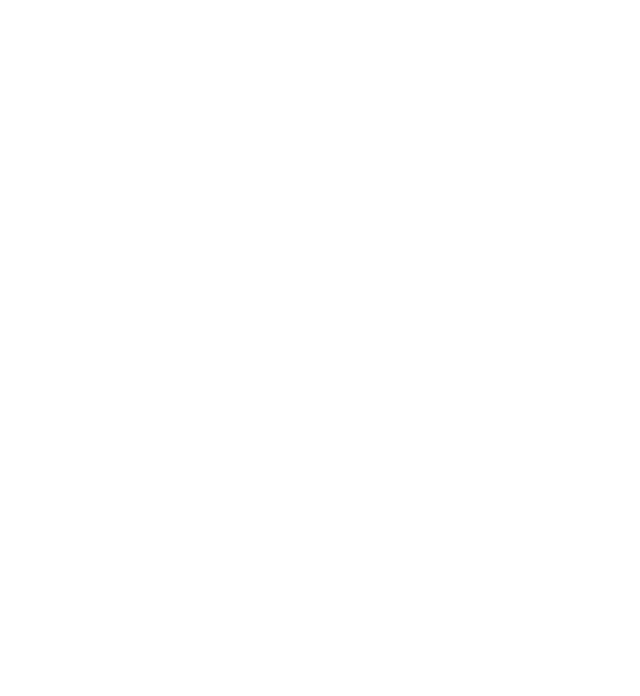
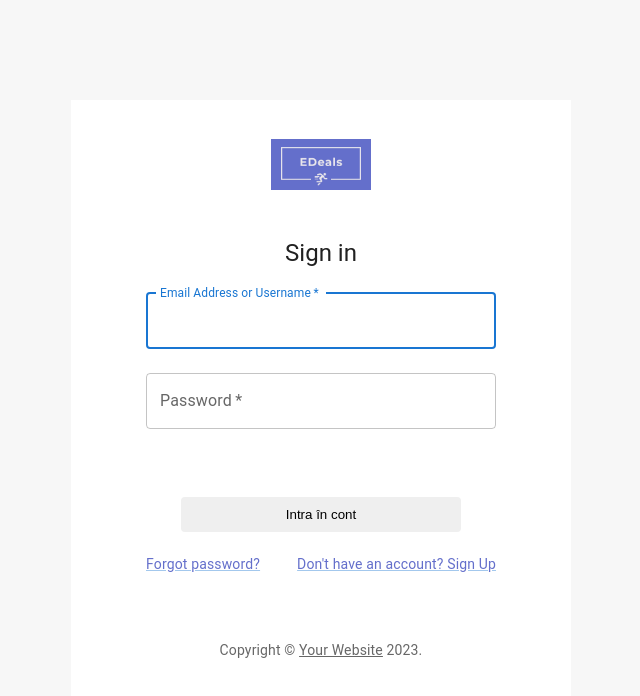
Before and after one commit to AndrewSSB/edeals-web, a React (Create React App) app: page /signin in a window 1280 px wide. Before the commit this address had no page. Shown: the top 696 px of the page, without its empty margins (319-959 px from the left). Built offline with nearby package versions, Linux system fonts and the light colour scheme.

Commit message:
Added sign in and sign up

```diff
--- a/package.json
+++ b/package.json
@@ -14,6 +14,7 @@
     "@types/node": "^16.18.34",
     "@types/react": "^18.2.9",
     "@types/react-dom": "^18.2.4",
+    "axios": "^1.4.0",
     "react": "^18.2.0",
     "react-dom": "^18.2.0",
     "react-router-dom": "^6.12.1",
--- /dev/null
+++ b/src/API/Routes.ts
@@ -0,0 +1,15 @@
+type apiUrls = {
+  login: string;
+  register: string;
+  logout: string;
+  userInfo: string;
+  products: string;
+};
+
+export const ApiUrls: apiUrls = {
+  login: "http://40.113.124.53:5000/core/api/authentication/login",
+  register: "http://40.113.124.53:5000/core/api/authentication/register",
+  logout: "http://40.113.124.53:5000/core/api/authentication/logout",
+  userInfo: "http://40.113.124.53:5000/core/api/user/info",
+  products: "http://40.113.124.53:5000/catalog/api/product/all",
+};
--- /dev/null
+++ b/src/API/auth.tsx
@@ -0,0 +1,44 @@
+import instance from "./instance";
+import { ApiUrls } from "./Routes";
+
+export const registerUser = async (
+  firstName: string,
+  lastName: string,
+  userName: string,
+  email: string,
+  phoneNumber: string,
+  password: string,
+  confirmPassword: string
+) => {
+  const response = await instance.post(`${ApiUrls.register}`, {
+    firstName: firstName,
+    lastName: lastName,
+    userName: userName,
+    email: email,
+    phoneNumber: phoneNumber,
+    password: password,
+    confirmPassword: confirmPassword,
+  });
+
+  return response;
+};
+
+export const loginUser = async (
+  userName: string | null,
+  email: string | null,
+  password: string
+) => {
+  const response = await instance.post(`${ApiUrls.login}`, {
+    userName: userName,
+    email: email,
+    password: password,
+  });
+
+  return response;
+};
+
+export const logoutUser = async () => {
+  const response = await instance.post(`${ApiUrls.logout}`, {});
+
+  return response;
+};
--- /dev/null
+++ b/src/API/instance.tsx
@@ -0,0 +1,12 @@
+import axios from "axios";
+
+const instance = axios.create({
+  headers: {
+    "Content-Type": "application/json",
+    timeout: 1000,
+    Authorization: `Bearer ${localStorage.getItem("userToken")}`,
+  },
+  // .. other options
+});
+
+export default instance;
--- /dev/null
+++ b/src/components/Authentication/SignIn/SignIn.tsx
@@ -0,0 +1,195 @@
+import { useContext, useState } from "react";
+import { UserContext } from "../../../context/UserContext";
+import { useNavigate } from "react-router-dom";
+import { loginUser } from "../../../API/auth";
+import {
+  Alert,
+  AlertTitle,
+  Box,
+  Container,
+  CssBaseline,
+  Grid,
+  Slide,
+  Snackbar,
+  TextField,
+  Typography,
+  createTheme,
+} from "@mui/material";
+import Link from "@mui/material/Link";
+import { LogoImage } from "../../Navbar/NavbarElements";
+import logo from "../../../images/logo.png";
+import { AutenticationButtons } from "../../CustomButtons/CustomButtons";
+
+function Copyright(props: any) {
+  return (
+    <Typography
+      variant="body2"
+      color="text.secondary"
+      align="center"
+      {...props}
+    >
+      {"Copyright © "}
+      <Link color="inherit" href="https://mui.com/">
+        Your Website
+      </Link>{" "}
+      {new Date().getFullYear()}
+      {"."}
+    </Typography>
+  );
+}
+
+const emailRegex: RegExp = /^[^\s@]+@[^\s@]+\.[^\s@]+$/;
+
+export default function SignIn() {
+  const { email, setEmail, userName, setUserName, token, setToken } =
+    useContext(UserContext);
+  const [password, setPassword] = useState<string>("");
+  const [error, setError] = useState<string | null>(null);
+  const navigate = useNavigate();
+
+  const changeEmail = (event: React.ChangeEvent<HTMLInputElement>) => {
+    const value = event.target.value;
+
+    if (value && emailRegex.test(value)) {
+      setEmail(value);
+    } else if (value) {
+      setUserName(value);
+    }
+  };
+
+  const changePassword = (event: React.ChangeEvent<HTMLInputElement>) => {
+    setPassword(event.target.value);
+  };
+
+  const submitLogin = async () => {
+    try {
+      const response = await loginUser(userName, email, password);
+
+      localStorage.setItem(
+        "accessToken",
+        response.data.responseData.accessToken
+      );
+      localStorage.setItem(
+        "refreshToken",
+        response.data.responseData.refreshToken
+      );
+      navigate("/");
+    } catch (error: any) {
+      const firstErrorMessage = error.response?.data?.errors[0]?.description;
+      if (firstErrorMessage) {
+        setError(firstErrorMessage);
+      } else {
+        setError(error.message);
+      }
+    }
+  };
+
+  const handleCloseSnackbar = () => {
+    setError(null);
+  };
+
+  return (
+    <div
+      style={{
+        width: "100%",
+        height: "100vh",
+        backgroundColor: "#F7F7F7",
+        overflow: "hidden",
+        display: "flex",
+        alignItems: "center",
+        justifyContent: "center",
+      }}
+    >
+      <Container
+        component="main"
+        maxWidth="xs"
+        sx={{
+          height: "600px",
+          minWidth: "500px",
+          backgroundColor: "#FFFFFF",
+        }}
+      >
+        <CssBaseline />
+        <Box
+          sx={{
+            marginTop: 8,
+            display: "flex",
+            flexDirection: "column",
+            alignItems: "center",
+          }}
+        >
+          <div style={{ margin: "-25px 0 20px 0" }}>
+            <LogoImage src={logo} alt="Logo" />
+          </div>
+          <Typography component="h1" variant="h5" sx={{ marginTop: "20px" }}>
+            Sign in
+          </Typography>
+          <Box sx={{ mt: 1, display: "flex", flexDirection: "column" }}>
+            <TextField
+              margin="normal"
+              required
+              id="email"
+              label="Email Address or Username"
+              name="email"
+              autoComplete="email"
+              autoFocus
+              onChange={changeEmail}
+              sx={{ width: "350px" }}
+            />
+            <TextField
+              margin="normal"
+              required
+              name="password"
+              label="Password"
+              type="password"
+              id="password"
+              autoComplete="current-password"
+              onChange={changePassword}
+              sx={{ width: "350px" }}
+            />
+            <div
+              style={{
+                margin: "60px 0 20px 0",
+                display: "flex",
+                justifyContent: "center",
+              }}
+            >
+              <AutenticationButtons
+                buttonText="Intra în cont"
+                buttonWidth="80%"
+                type="submit"
+                onClick={submitLogin}
+              />
+            </div>
+            <Grid container>
+              <Grid item xs>
+                <Link href="#" variant="body2" sx={{ color: "#646FCB" }}>
+                  Forgot password?
+                </Link>
+              </Grid>
+              <Grid item>
+                <Link href="#" variant="body2" sx={{ color: "#646FCB" }}>
+                  {"Don't have an account? Sign Up"}
+                </Link>
+              </Grid>
+            </Grid>
+          </Box>
+        </Box>
+        <Copyright sx={{ mt: 8, mb: 4 }} />
+        <Snackbar
+          open={!!error}
+          autoHideDuration={4000}
+          message={error}
+          onClose={handleCloseSnackbar}
+          TransitionComponent={Slide}
+          TransitionProps={{ timeout: 500 }}
+        >
+          <Alert severity="error" onClose={handleCloseSnackbar}>
+            <AlertTitle>Error</AlertTitle>
+            {error}
+          </Alert>
+        </Snackbar>
+      </Container>
+    </div>
+  );
+}
--- /dev/null
+++ b/src/components/Authentication/SignUp/SignUp.tsx
@@ -0,0 +1,3 @@
+export default function SignUp() {
+  return <div>Sal</div>;
+}
--- a/src/components/CustomButtons/CustomButtons.tsx
+++ b/src/components/CustomButtons/CustomButtons.tsx
@@ -3,12 +3,16 @@
 interface AuthButtonProps {
   buttonText: string;
   buttonWidth?: string | number;
+  type?: "button" | "submit" | "reset";
+  onClick?: () => void;
 }
 
 export const AutenticationButtons = (props: AuthButtonProps) => {
   return (
     <button
       className="authentication-button"
+      type={props.type}
+      onClick={props.onClick}
       style={{
         cursor: "pointer",
         border: "0",
--- a/src/components/Navbar/DropdownContent.tsx
+++ b/src/components/Navbar/DropdownContent.tsx
@@ -1,8 +1,19 @@
 import { Typography } from "@mui/material";
 import { AutenticationButtons } from "../CustomButtons/CustomButtons";
 import AccountBoxTwoToneIcon from "@mui/icons-material/AccountBoxTwoTone";
+import { useNavigate } from "react-router-dom";
 
 export const DropdownContent = () => {
+  const navigate = useNavigate();
+
+  const signIn = () => {
+    navigate("/signin");
+  };
+
+  const signUp = () => {
+    navigate("/signup");
+  };
+
   return (
     <div
       style={{
@@ -26,8 +37,16 @@
           justifyContent: "space-between",
         }}
       >
-        <AutenticationButtons buttonText="Intra în cont" buttonWidth="40%" />
-        <AutenticationButtons buttonText="Înregistrează-te" buttonWidth="50%" />
+        <AutenticationButtons
+          buttonText="Intra în cont"
+          buttonWidth="40%"
+          onClick={signIn}
+        />
+        <AutenticationButtons
+          buttonText="Înregistrează-te"
+          buttonWidth="50%"
+          onClick={signUp}
+        />
       </div>
     </div>
   );
--- a/src/components/Navbar/Navbar.tsx
+++ b/src/components/Navbar/Navbar.tsx
@@ -18,6 +18,7 @@
 } from "./NavbarElements";
 import { useState } from "react";
 import { DropdownContent } from "./DropdownContent";
+import { useNavigate } from "react-router-dom";
 
 export const Navbar = () => {
   const [isHovered, setIsHovered] = useState(false);
--- /dev/null
+++ b/src/context/UserContext.tsx
@@ -0,0 +1,72 @@
+import React, { createContext, useState } from "react";
+
+type UserContextProps = {
+  children: React.ReactNode;
+};
+
+export interface User {
+  firstName: string;
+  lastName: string;
+  userName: string;
+  email: string;
+  isEmailVerified: Boolean;
+  phoneNumber: string;
+  isPhoneNumberVerified: Boolean;
+}
+
+type UserContextType = {
+  firstName: string | null;
+  setFirstName: (value: string) => void;
+  lastName: string | null;
+  setLastName: (value: string) => void;
+  email: string | null;
+  setEmail: (value: string) => void;
+  userName: string | null;
+  setUserName: (value: string) => void;
+  token: string | null;
+  setToken: (value: string) => void;
+  userData: User;
+  setUserData: (value: User) => void;
+};
+
+export const UserContext = createContext<UserContextType>(
+  {} as UserContextType
+);
+
+export const UserContextProvider = ({ children }: UserContextProps) => {
+  const [firstName, setFirstName] = useState<string | null>(null);
+  const [lastName, setLastName] = useState<string | null>(null);
+  const [email, setEmail] = useState<string | null>(null);
+  const [userName, setUserName] = useState<string | null>(null);
+  const [token, setToken] = useState<string | null>(null);
+  const [userData, setUserData] = useState<User>({
+    firstName: "",
+    lastName: "",
+    userName: "",
+    email: "",
+    isEmailVerified: false,
+    phoneNumber: "",
+    isPhoneNumberVerified: false,
+  });
+
+  return (
+    <UserContext.Provider
+      value={{
+        firstName,
+        setFirstName,
+        lastName,
+        setLastName,
+        email,
+        setEmail,
+        userName,
+        setUserName,
+        token,
+        setToken,
+        userData,
+        setUserData,
+      }}
+    >
+      {children}
+    </UserContext.Provider>
+  );
+};
--- a/src/index.tsx
+++ b/src/index.tsx
@@ -3,11 +3,16 @@
 import { BrowserRouter as Router, Route } from "react-router-dom";
 import { Routes } from "react-router-dom";
 import { WelcomePage } from "./components/Welcome/WelcomePage";
+import { UserContextProvider } from "./context/UserContext";
+import SignIn from "./components/Authentication/SignIn/SignIn";
+import SignUp from "./components/Authentication/SignUp/SignUp";
 
 const App = () => {
   return (
     <Routes>
       <Route path="/" element={<WelcomePage />} />
+      <Route path="/signin" element={<SignIn />} />
+      <Route path="/signup" element={<SignUp />} />
     </Routes>
   );
 };
@@ -16,9 +21,9 @@
   document.getElementById("root") as HTMLElement
 );
 root.render(
-  <React.StrictMode>
+  <UserContextProvider>
     <Router>
       <App />
     </Router>
-  </React.StrictMode>
+  </UserContextProvider>
 );
```
Also changed, not shown: src/API/user.tsx (added, +10 -0 lines), 1 other file (tests, documents, lock files or other folders).
